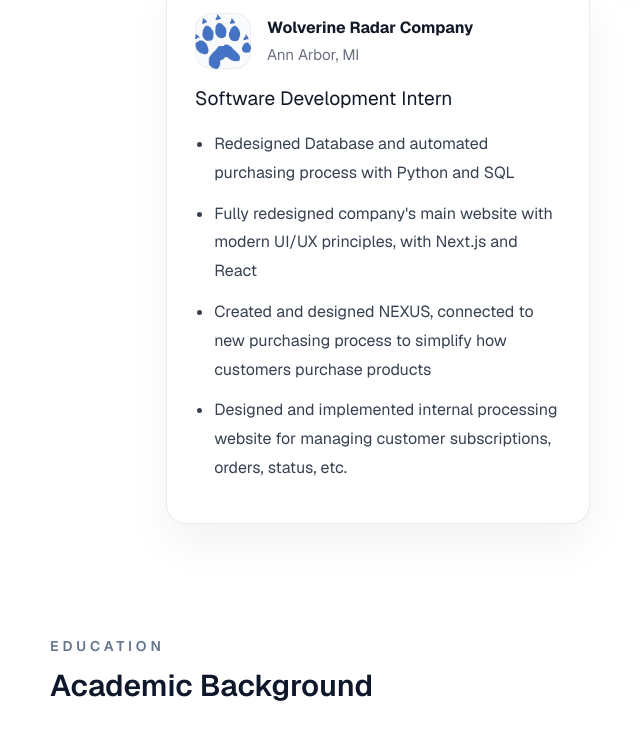
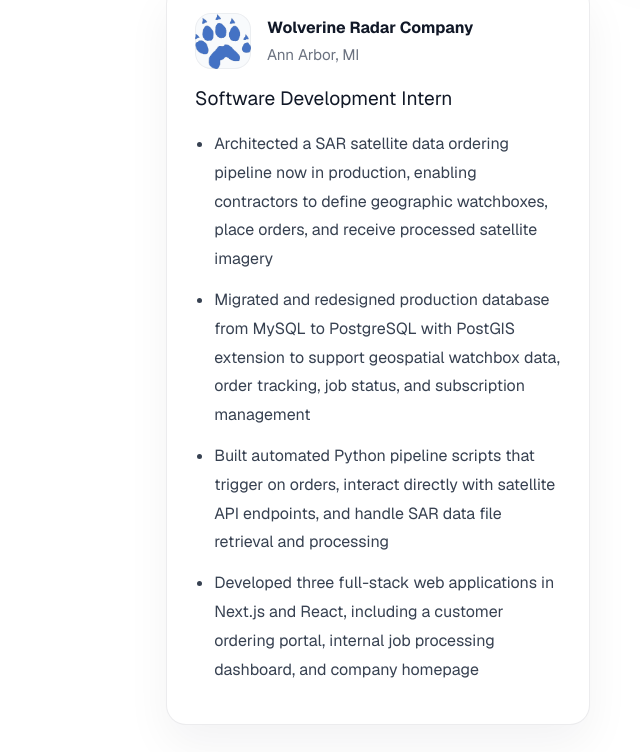
Before and after one commit to Mattrex9/krakportfolio, a Next.js app: page / in a window 1280 px wide. Shown: the part 1643-2395 px from the top of the page, without its empty margins (38-678 px from the left). Built offline with nearby package versions, Linux system fonts and the light colour scheme.

Commit message:
website updates

```diff
--- a/components/activities.tsx
+++ b/components/activities.tsx
@@ -25,11 +25,11 @@ const Activities = () => {
               </div>
               <div>
                 <p className="text-sm font-medium uppercase tracking-[0.24em] text-slate-500">Organization</p>
-                <h3 className="text-xl font-semibold text-slate-900">MRacing Chassis Subteam</h3>
+                <h3 className="text-xl font-semibold text-slate-900">MRacing Drivetrain Subteam</h3>
               </div>
             </div>
             <div className="space-y-3 text-slate-700">
-              <p>Member of student-led engineering and motorsports organization and helped in workshop to develop parts for car.</p>
+              <p>Member of student-led engineering and motorsports organization</p>
             </div>
           </article>
 
@@ -50,7 +50,7 @@ const Activities = () => {
               </div>
             </div>
             <div className="space-y-3 text-slate-700">
-              <p>Active member in group and was one of very few music director's picks to be chosen to go on tour.</p>
+              <p>Active member in group (Second Year)</p>
             </div>
           </article>
 
--- a/components/experience.tsx
+++ b/components/experience.tsx
@@ -66,10 +66,10 @@ export default function Experience() {
 
           <h3>Software Development Intern</h3>
           <ul>
-            <li>Redesigned Database and automated purchasing process with Python and SQL</li>
-            <li>Fully redesigned company's main website with modern UI/UX principles, with Next.js and React</li>
-            <li>Created and designed NEXUS, connected to new purchasing process to simplify how customers purchase products</li>
-            <li>Designed and implemented internal processing website for managing customer subscriptions, orders, status, etc.</li>
+            <li>Architected a SAR satellite data ordering pipeline now in production, enabling contractors to define geographic watchboxes, place orders, and receive processed satellite imagery</li>
+            <li>Migrated and redesigned production database from MySQL to PostgreSQL with PostGIS extension to support geospatial watchbox data, order tracking, job status, and subscription management</li>
+            <li>Built automated Python pipeline scripts that trigger on orders, interact directly with satellite API endpoints, and handle SAR data file retrieval and processing</li>
+            <li>Developed three full-stack web applications in Next.js and React, including a customer ordering portal, internal job processing dashboard, and company homepage</li>
           </ul>
         </article>
       </div>
--- a/components/hero.tsx
+++ b/components/hero.tsx
@@ -48,13 +48,15 @@ export const Hero = () => {
               <Linkedin size={20} />
               LinkedIn
             </button>
-            <button
-              onClick={() => window.open('/resume', '_blank')}
+            <a
+              href="/resume.pdf"
+              target="_blank"
+              rel="noopener noreferrer"
               className="flex items-center justify-center gap-2 w-40 px-6 py-3 bg-white border-2 border-blue-600 text-blue-600 hover:bg-blue-50 font-semibold rounded-lg transition-colors duration-200 shadow-md"
             >
               <Paperclip size={20} />
               Resume
-            </button>
+            </a>
           </div>
         </div>
       </div>
```
Also changed, not shown: 1 other file (tests, documents, lock files or other folders).
